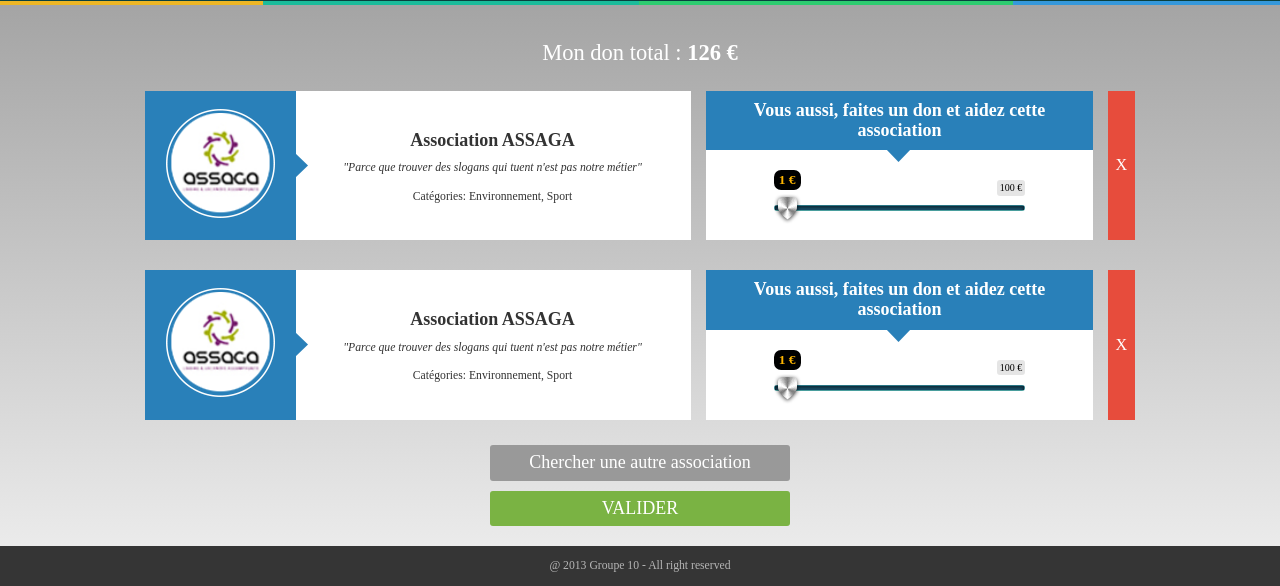
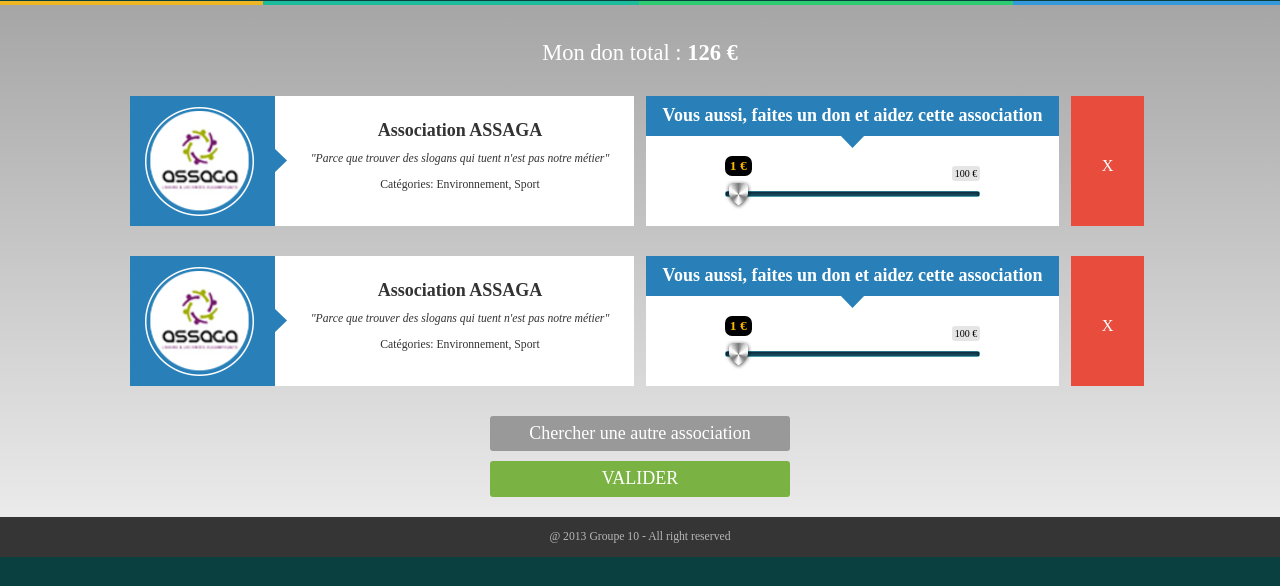
Before and after one commit to AntoineWattier/Caritaplace, a PHP site: page /panier.php in a window 1280 px wide. Shown: the part 253-839 px from the top of the page. After the commit the page ends 810 px from the top, so only its background shows below. Run offline with PHP 8.4, Linux system fonts and the light colour scheme; some libraries are stand-ins or nearby versions; some web fonts are replaced.

Commit message:
Correction des bugs

```diff
--- a/Integration/css/style.css
+++ b/Integration/css/style.css
@@ -253,55 +253,42 @@ margin:6px 0;
   color:white;
   font-size:160%;
 }
-#liste .element{
-  width:480px;
+#liste .element, #panier .element{
   overflow:hidden;
-  height:120px;
-  margin:20px 10px;
-  background-color:white;
+  height:130px;
+  margin:30px auto;
+  position:relative;
+}
+#panier .element>div{
+  overflow:hidden;
   display:inline-block;
   position: relative;
+  height:100%;
+  padding: 0 6px;
 }
-#panier .element{
-  width:480px;
-  overflow:hidden;
-  margin:20px auto;
-  background-color:white;
-  display:inline-block;
-  position: relative;
-}
-#panier .content>div{
-  display:table;
-  border-spacing:15px;
-}
-#panier .content>div .first{
-  display: table-cell;
-  width:550px;
+#panier .element .first{
   vertical-align: middle;
 }
-#panier .content>div .second{
-  display: table-cell;
-  width:440px;
+#panier .element .second{
   padding-top:0;
   vertical-align: top;
 }
-#panier .content>div .third{
-  display: table-cell;
-  width:30px;
-  background:#e74c3c;
-  vertical-align: middle;
-}
-#panier .content>div .third>p{
+#panier .element .third>a{
   text-align:center;
   font-size:180%;
   color:white;
   margin-bottom:0;
+  text-decoration:none;
+  width:100%;
+  display: block;
+  background:#e74c3c;
+  line-height: 140px;
+  height:100%;
 }
 #liste .element .logo, #panier .element .logo{
   height:100%;
   width:100%;
   top: 0;
-  right:330px;
   float: left;
   position:relative;
   position: absolute;
@@ -313,16 +300,23 @@ margin:6px 0;
   -o-transition: all 0.6s ease-in-out;
   transition: all 0.6s ease-in-out;
 }
+#liste .element .logo{
+  right:360px;
+}
+#panier .element .logo{
+  right:330px;
+}
 #panier .element .logo>p{
   width: 370px;
   float: left;
-  padding: 10px;
+  padding: 20px;
   color:white;
   font-family:SEGOEUIL;
   font-size:130%;
+  height:100%;
 }
 #panier .element .logo{
-  right: 395px;
+  right: 365px;
 }
 #liste .element .logo>a, #panier .element .logo>a{
 background-color: white;
@@ -337,7 +331,7 @@ width: 170px;
 float: left;
 text-decoration:none;
 }
-#liste .element:hover .logo, #panier .element:hover .logo{
+#liste .element:hover .logo, #panier .element>div:hover .logo{
   right:0px;
 }
 #liste .element .logo span, #panier .element .logo span{
@@ -345,53 +339,45 @@ position:absolute;
 height:29px;
 width:15px;
 right:-14px;
-top:45px;
+top:50px;
 background: url(images/fleche_photo.png) no-repeat center center;
 }
-#panier .element .logo span{
-top:60px;
-}
-#liste .element .logo .fond{
+#panier .element .logo .fond, #liste .element .logo .fond{
   position:absolute;
-  top:0;
-  right:0;
-}
-#panier .element .logo .fond{
-  position:absolute;
-  top:12px;
+  top:5px;
   right:0;
 }
 #liste .element .logo .photo, #panier .element .logo .photo{
 width:100px;
 height:100px;
-margin-top:10px;
+margin-top:15px;
 float:right;
 margin-right: 25px;
 }
-#panier .element .logo .photo{
- margin-top:22px;
-}
-#liste .element .infos, #panier .element .infos{
+#panier .element .infos, #liste .element .infos{
+  padding-left: 150px;
+  width: 100%;
+  height: 100%;
+  background-color:white;
   float: left;
-  width: 315px;
   height:100%;
   position:relative;
-  margin-left:150px;
+  box-sizing: border-box;
+  -moz-box-sizing: border-box;
+  -webkit-box-sizing: border-box;
 }
-#panier .element .infos{
-  margin-left:170px;
-  width:355px;
-  height: 90px;
+#panier .element .infos>*, #liste .element .infos>*{
+  padding:0 10px;
 }
 #panier .element.second .infos{
-margin-left:0;
-width: 100%;
+  margin-left:0;
+  width: 100%;
 }
 #liste .element .infos h3, #panier .element .infos h3{
   text-align:center;
   font-family:SEGOEUIL;
   color:#333333;
-  margin-top:10px;
+  margin-top:25px;
   font-weight: bold;
   font-size: 200%;
 }
@@ -402,8 +388,6 @@ width: 100%;
   font-size:130%;
 }
 #liste .element .infos p.categ, #panier .element .infos p.categ{
-  position:absolute;
-  bottom:5px;
   margin:0;
   width:100%;
 }
@@ -422,16 +406,16 @@ footer p{
   display:table;
   border-spacing:8px;
 }
-#informations .content .element{
+#informations .element{
   background-color:white;
 }
-#informations .content .element>.top, #panier .content .element>.top{
+#informations .element>.top, #panier .element .top{
   width:100%;
   position: relative;
   background-color: #2980b9;
   padding:5px 10px;
 }
-#informations .element>.top span, #panier .element>.top span{
+#informations .element>.top span, #panier .element .top span{
   position: absolute;
   height: 15px;
   width: 29px;
@@ -439,8 +423,9 @@ footer p{
   margin-left:-15px;
   bottom: -14px;
   background: url(images/fleche_photo_bas.png) no-repeat center center;
+  z-index: 1;
 }
-#informations .content .element>.top h3, #informations .content .element>.top h2, #panier .content .element>.top h3{
+#informations .element>.top h3, #informations .element>.top h2, #panier .element .top h3{
   text-align:center;
   font-family:SEGOEUIL;
   color:white ;
@@ -527,7 +512,8 @@ footer p{
   padding-top: 40px;
 }
 #panier .second .infos {
-  padding: 30px 0 20px 0;
+  padding: 30px 0 0 0;
+  height: 90px;
 }
 #informations .element.third input[type="submit"]{
   margin: auto;
--- a/Integration/panier.php
+++ b/Integration/panier.php
@@ -4,8 +4,8 @@
 <section id="panier">
 	<div class="content clearfix">
 		<h2>Mon don total : <strong>126 €</strong></h2>
-		<div>
-			<div class="element first">
+		<div class="element">
+			<div class="first col-md-6">
 				<div class="logo">
 					<p>Lorem ipsum dolor sit amet, consectetur adipiscing elit. Sed ut viverra erat. Donec consectetur nibh nec enim tempus, sit amet fermentum odio commodo. Mauris venenatis risus malesuada tortor pulvinar volutpat.</p>
 					<img class="fond" src="css/images/fond_photo.png" alt="nothing"/>
@@ -18,7 +18,7 @@
 					<p class="categ">Catégories: Environnement, Sport</p>
 				</div>
 			</div>
-			<div class="element second">
+			<div class="second col-md-5">
 				<div class="top">
 					<h3>Vous aussi, faites un don et aidez cette association</h3>
 					<span></span>
@@ -29,12 +29,12 @@
 					</form>
 				</div>
 			</div>
-			<div class="element third">
-				<p>X</p>
+			<div class="third col-md-1">
+				<a href="#">X</a>
 			</div>
 		</div>
-		<div>
-			<div class="element first">
+		<div class="element">
+			<div class="first col-md-6">
 				<div class="logo">
 					<p>Lorem ipsum dolor sit amet, consectetur adipiscing elit. Sed ut viverra erat. Donec consectetur nibh nec enim tempus, sit amet fermentum odio commodo. Mauris venenatis risus malesuada tortor pulvinar volutpat.</p>
 					<img class="fond" src="css/images/fond_photo.png" alt="nothing"/>
@@ -47,19 +47,19 @@
 					<p class="categ">Catégories: Environnement, Sport</p>
 				</div>
 			</div>
-			<div class="element second">
+			<div class="second col-md-5">
 				<div class="top">
 					<h3>Vous aussi, faites un don et aidez cette association</h3>
 					<span></span>
 				</div>
 				<div class="infos">
 					<form action="#">
-						<input type="text" class="giveMonney" name="rangeName2" value="1;100"></input>
+						<input type="text" class="giveMonney" name="rangeName" value="1;100"></input>
 					</form>
 				</div>
 			</div>
-			<div class="element third">
-				<p>X</p>
+			<div class="third col-md-1">
+				<a href="#">X</a>
 			</div>
 		</div>
 		<a href="" class="chercher">Chercher une autre association</a>
```
Also changed, not shown: Integration/index.php (+7 -7 lines).
